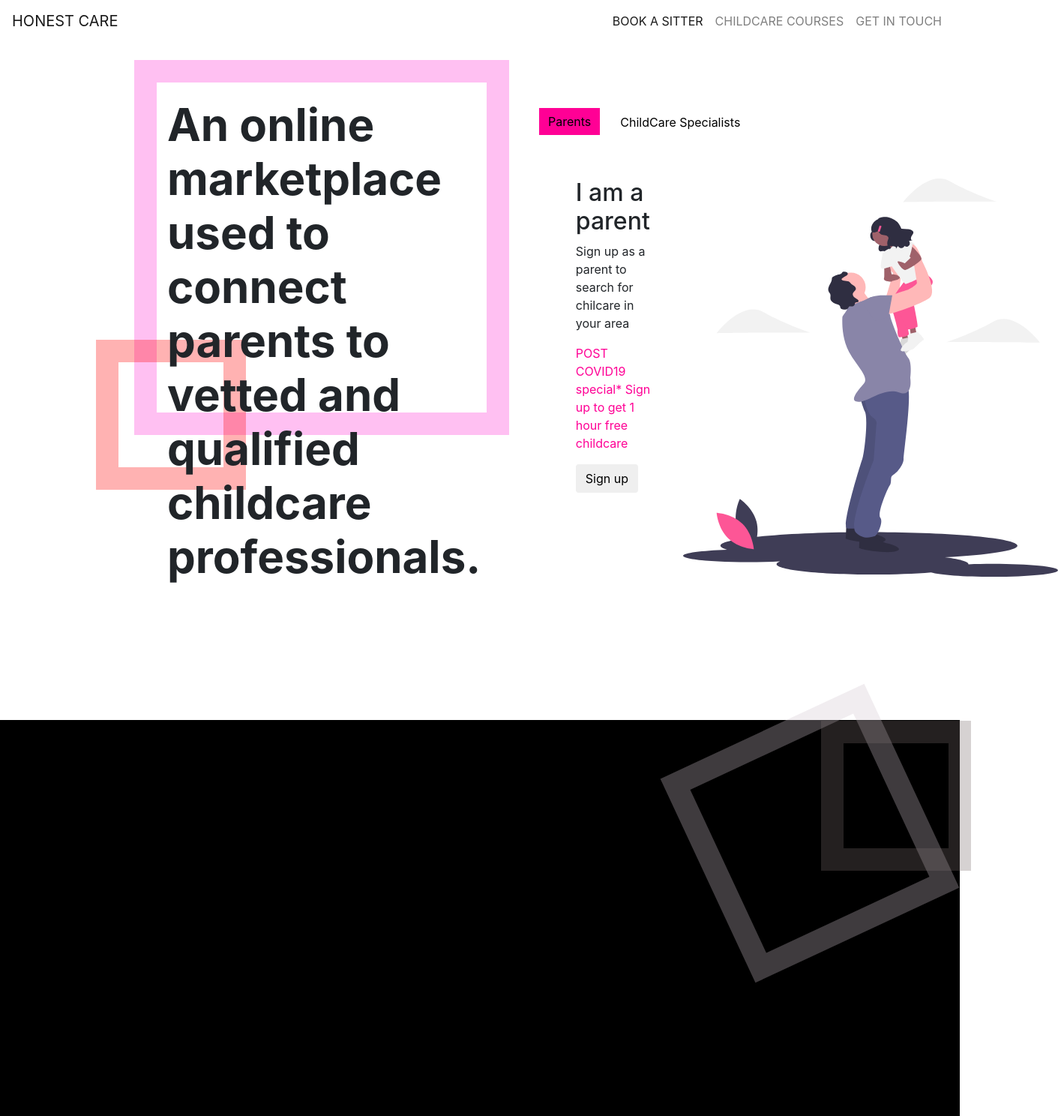
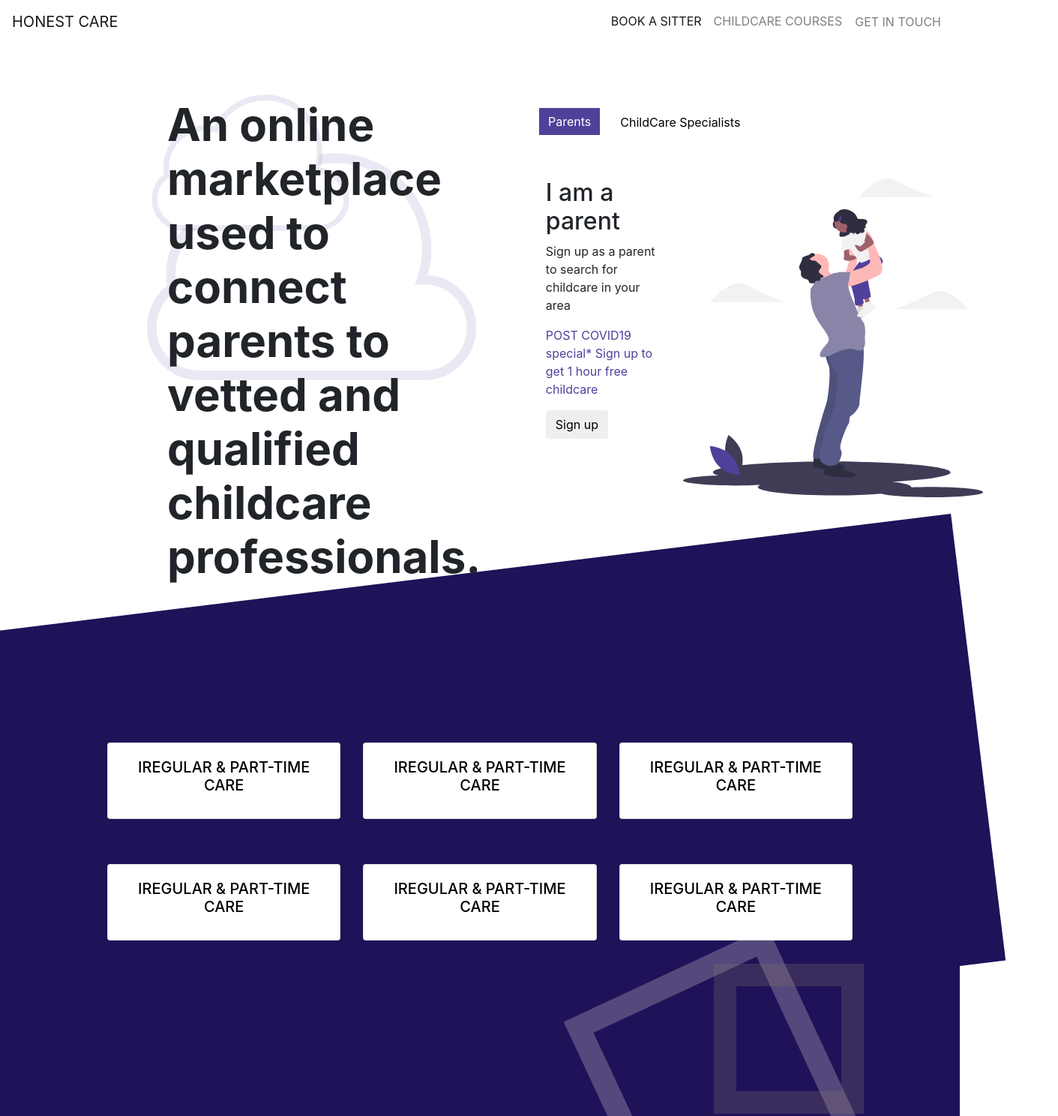
Before and after one commit to harunwafula/HonestCare, a website: page index.html in a window 1280 px wide. Shown: the top 1488 px of the page at 75% size, 1411 px wide, since content can reach past the window. Drawn offline with nearby package versions, Linux system fonts and the light colour scheme.

Commit message:
added features page

```diff
--- a/assets/style.css
+++ b/assets/style.css
@@ -19,6 +19,7 @@ body {
 
 .section1 .row {
     margin: 0 auto;
+    width: 80%;
 }
 
 .navbar-collapse {
@@ -96,12 +97,13 @@ body {
 }
 
 .tab button.active {
-    background-color: rgb(255, 0, 149);
+    background-color:#50409A;
+    color: white;
     border: none;
 }
 
 .tab button:hover {
-    background-color: rgb(255, 0, 149);
+    background-color: #50409A;
     /* border-color: white; */
     color: white;
 }
@@ -113,14 +115,14 @@ body {
 .tabcontent {
     display: none;
     padding: 6px 12px;
-    margin: 50px;
-    animation: fadeEffect 1s;
-    -webkit-animation: fadeEffect 1s;
-    -moz-animation: fadeEffect 1s;
+    margin: 30px 0 ;
+    animation: fadeEffect 3s;
+    -webkit-animation: fadeEffect 3s;
+    -moz-animation: fadeEffect 3s;
 }
 
 .landingImg {
-    width: 500px;
+    width: 400px;
 }
 
 .landing-text {
@@ -131,7 +133,7 @@ body {
 }
 
 .special-text {
-    color: rgb(255, 0, 149);
+    color: #50409A;
 }
 @keyframes fadeEffect {
     from {
@@ -142,24 +144,22 @@ body {
     }
 }
 
-.section1 .row {
-    width: 80%;
-}
+
 .section2{
     position: relative;
     height: 100vh;
-    background-color: black;
+    background-color: #1f1258;
     z-index: -10;
     color: white;
     width: 100vw;
 }
-/*
+
 .section2::before {
     content: "";
     position: absolute;
     top: -10%;
     left: -25%;
-    z-index: -1;
+    z-index: -100;
     width: 125vw;
     height: 75%;
     background: inherit;
@@ -167,21 +167,36 @@ body {
     transform: rotate(-7deg);
     -webkit-transform-origin: 0 0;
     transform-origin: 0 0;
-} */
+}
 
 
 .boxcontainer {
     position: relative;
 }
-.box1 {
+.bgCloud1 {
     position: absolute;
-    top: 0;
-    left: 10%;
+    top: -10%;
+    left: -10%;
     z-index: -11;
     width: 500px;
-    height: 500px;
-    border: 30px solid rgba(255, 48, 211, 0.3);
-    transform: rotateZ(65deg);
+    animation: translateX 25s infinite;
+
+}
+.bgCloud2 {
+    position: absolute;
+    top: -10%;
+    left: -10%;
+    z-index: -11;
+    width: 300px;
+   animation: translateX 20s infinite;
+}
+
+@keyframes translateX {
+    50% {
+        transform: translateX(130px);
+    }
+
+
 }
 
 .box2 {
@@ -228,11 +243,16 @@ body {
 
 }
 
-
-.section3 {
-    background-color: red;
+.section2 .row {
+    margin: 0 auto;
+    width: 80%;
 }
 
+.card {
+    color: black;
+    text-align: center;
+    margin: 30px 0px;
+}
 
 @media screen and (max-width: 768px){
     .landing-text {
--- a/index.html
+++ b/index.html
@@ -34,9 +34,8 @@
                 <li class="nav-item">
                     <a class="nav-link" href="#">CHILDCARE COURSES</a>
                 </li>
-                <li class="nav-item dropdown">
-                    <a class="nav-link" href="#">GET IN TOUCH</a>
-
+                <li class="nav-item ">
+                    <a class="nav-link btn btn-outline-default" href="#">GET IN TOUCH</a>
                 </li>
 
             </ul>
@@ -50,8 +49,8 @@
                 <div class="col-md-6 boxcontainer">
                     <h1 class="landing-text">An online marketplace used to connect parents to vetted and qualified childcare
                         professionals.</h1>
-                    <div class="box1" id="box1"></div>
-                    <div class="box2" id="box2"></div>
+                        <img src="./assets/cloud1.svg" alt="" class="bgCloud1" id="bgCloud1">
+                        <img src="./assets/cloud1.svg" alt="" class="bgCloud2" id="bgCloud2">
                 </div>
                 <div class="col-md-6">
                     <div class="tab">
@@ -64,13 +63,13 @@
                         <div class="row">
                             <div class="col-md-6">
                                 <h2>I am a parent</h2>
-                                <p>Sign up as a parent to search for chilcare in your area</p>
+                                <p>Sign up as a parent to search for childcare in your area</p>
                                 <p class="special-text">POST COVID19 special* Sign up to get 1 hour free childcare</p>
                                 <button class="btn">Sign up</button>
 
                             </div>
                             <div class="col-md-6">
-                                <img src="./assets/undraw_play_time_7k7b.svg" alt="" class="landingImg"
+                                <img src="./assets/undraw_play_time_7k7b (1).svg" alt="" class="landingImg"
                                     id="landingImg1">
                             </div>
                         </div>
@@ -85,7 +84,7 @@
                                 <button class="btn btn-outline-default">Sign up</button>
                             </div>
                             <div class="col-md-6">
-                                <img src="./assets/undraw_quality_time_wiyl.svg" alt="" class="landingImg">
+                                <img src="./assets/undraw_quality_time_wiyl (1).svg" alt="" class="landingImg" id="landingImg2">
                             </div>
                         </div>
 
@@ -98,6 +97,43 @@
         </section>
         <section class="section2">
             <div class="row">
+                <div class="col-md-4">
+                    <div class="card"><div class="card-body">
+                        <h5 class="card-title">IREGULAR & PART-TIME CARE</h5>
+
+                      </div></div>
+                </div>
+
+                <div class="col-md-4">
+                    <div class="card"><div class="card-body">
+                        <h5 class="card-title">IREGULAR & PART-TIME CARE</h5>
+
+                      </div></div>
+                </div>
+                <div class="col-md-4">
+                    <div class="card"><div class="card-body">
+                        <h5 class="card-title">IREGULAR & PART-TIME CARE</h5>
+
+                      </div></div>
+                </div>
+                <div class="col-md-4">
+                    <div class="card"><div class="card-body">
+                        <h5 class="card-title">IREGULAR & PART-TIME CARE</h5>
+
+                      </div></div>
+                </div>
+                <div class="col-md-4">
+                    <div class="card"><div class="card-body">
+                        <h5 class="card-title">IREGULAR & PART-TIME CARE</h5>
+
+                      </div></div>
+                </div>
+                <div class="col-md-4">
+                    <div class="card"><div class="card-body">
+                        <h5 class="card-title">IREGULAR & PART-TIME CARE</h5>
+
+                      </div></div>
+                </div>
                 <div class="col-md-6"></div>
                 <div class="col-md-6">
                     <div class="box3" id="box3"></div>
--- a/script.js
+++ b/script.js
@@ -12,8 +12,8 @@ var body = document.body,
         html.clientHeight, html.scrollHeight, html.offsetHeight );
 
 var loader = document.getElementById("loadingPage");
-var box1 = document.getElementById("box1");
-var box2 = document.getElementById("box2");
+var box1 = document.getElementById("bgCloud1");
+var box2 = document.getElementById("bgCloud2");
 var box3 = document.getElementById("box3");
 var box4 = document.getElementById("box4");
 
@@ -43,13 +43,11 @@ window.onload = (event) => {
 
 window.addEventListener("optimizedScroll", function() {
     if(window.outerWidth > 450){
-      box1.style.transform = "rotateZ(-"+window.pageYOffset/4+"deg) " + "translateX(-"+window.pageYOffset+"px)";
-      box2.style.transform = "rotate("+window.pageYOffset/2+"deg)";
+
 
       landingImg1.style.transform = "translateX("+window.pageYOffset/8+"px)";
     }
 
-    // landingImg1.style.opacity= 1/((window.pageYOffset/window.height)*100);
 });
 
 
```
Also changed, not shown: assets/circles.svg (deleted), assets/cloud1 1.svg (added), assets/cloud1.svg (added), assets/undraw_baby_ja7a.svg (added), assets/undraw_fatherhood_7i19 (1).svg (added), assets/undraw_play_time_7k7b (1).svg (added), assets/undraw_quality_time_wiyl (1).svg (added).
